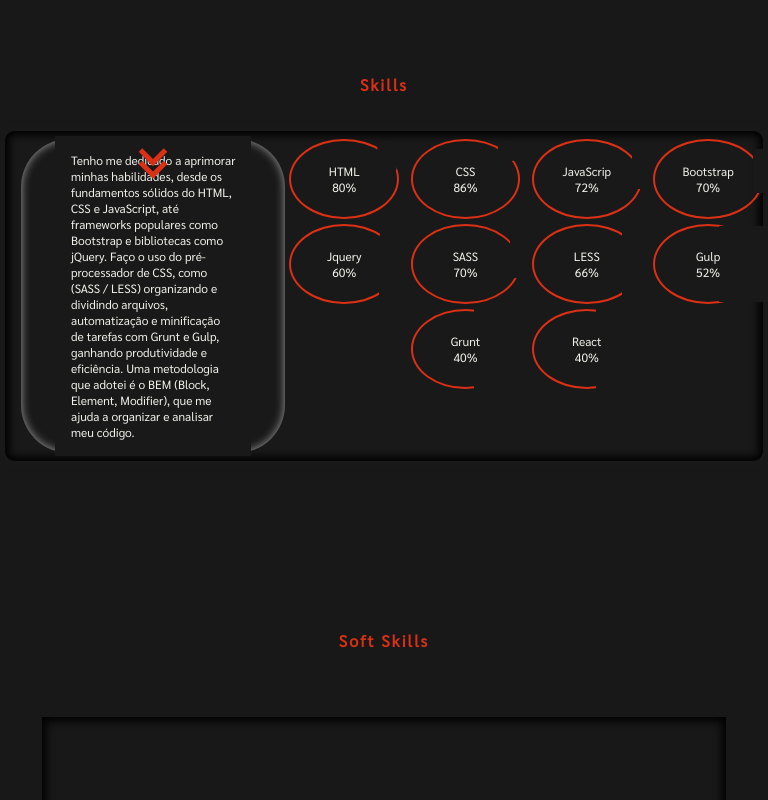
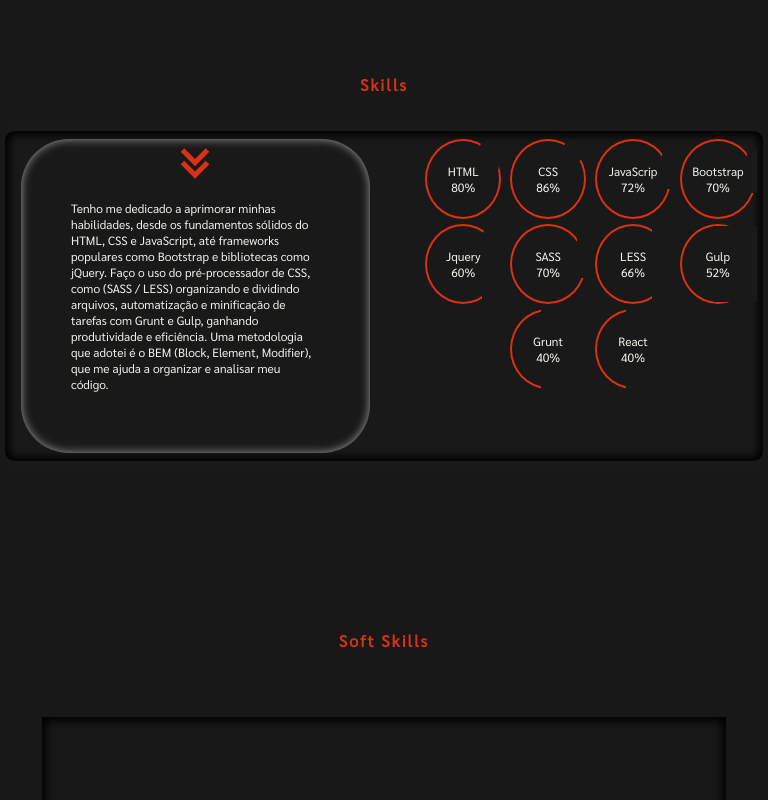
Before and after one commit to jotaMch/Portfolio_Jm, a React (Vite) app: page / in a window 768 px wide. Shown: the part 1100-1900 px from the top of the page. Built offline with nearby package versions, Linux system fonts and the light colour scheme.

Commit message:
media screen tablet

```diff
--- a/src/styles/Habilidades.css
+++ b/src/styles/Habilidades.css
@@ -346,9 +346,9 @@
 @media screen and (min-width: 768px) and (max-width: 1023px) {
 
     .experiencia__skills {
-        margin: 0 auto;
-        width: 90%;
-        grid-template-columns: repeat(4, 23%);
+        margin: 4px auto;
+        width: 50%;
+        grid-template-columns: repeat(4, 20%);
         gap: 2.4%;
         padding: 0 0 100px;
     }
@@ -400,6 +400,75 @@
         width: 100%;
         margin: 0;
     }
+
+
+.experiencia__skills li:nth-child(3) .medida {
+    width: 10px;
+    height: 40px;
+    top: 10%;
+    right: -3px;
+    border-radius: 20% 2% 0 0;
+}
+
+
+.experiencia__skills li:nth-child(4) .medida {
+    width: 10px;
+    height: 44px;
+    top: 10%;
+    right: -3px;
+    border-radius: 20% 2% 0 0;
+}
+
+
+.experiencia__skills li:nth-child(5) .medida {
+    width: 20px;
+    height: 70px;
+    top: 4%;
+    right: -3px;
+    border-radius: 20% 2% 0 0;
+}
+
+.experiencia__skills li:nth-child(6) .medida {
+    width: 10px;
+    height: 44px;
+    top: 10%;
+    right: -3px;
+    border-radius: 20% 2% 0 0;
+}
+
+.experiencia__skills li:nth-child(7) .medida {
+    width: 20px;
+    height: 100%;
+    top: 0;
+    right: -3px;
+    z-index: -1;
+}
+
+.experiencia__skills li:nth-child(8) .medida {
+    width: 44px;
+    height: 100%;
+    top: 0;
+    right: -3px;
+    z-index: -1;
+}
+
+
+.experiencia__skills li:nth-child(9) .medida {
+    width: 46px;
+    height: 110%;
+    top: -2px;
+    right: -3px;
+    z-index: -1;
+}
+
+
+.experiencia__skills li:nth-child(10) .medida {
+    width: 46px;
+    height: 110%;
+    top: -2px;
+    right: -3px;
+    z-index: -1;
+}
 }
 
 @media screen and (max-width: 767px) {
@@ -407,11 +476,81 @@
     .experiencia__skills {
         margin: 0 auto;
         width: 80%;
-        grid-template-columns: repeat(5, 18%);
+        grid-template-columns: repeat(3, 30%);
         margin: 0 auto;
-        gap: 2.4%;
-        padding: 0 0 100px;
+        gap: 4.7%;
+        row-gap: 3px;
+        padding: 20px 0 100px;
     }
+
+
+.experiencia__skills li:nth-child(3) .medida {
+    width: 10px;
+    height: 40px;
+    top: 10%;
+    right: -3px;
+    border-radius: 20% 2% 0 0;
+}
+
+
+.experiencia__skills li:nth-child(4) .medida {
+    width: 10px;
+    height: 44px;
+    top: 10%;
+    right: -3px;
+    border-radius: 20% 2% 0 0;
+}
+
+
+.experiencia__skills li:nth-child(5) .medida {
+    width: 20px;
+    height: 70px;
+    top: 4%;
+    right: -3px;
+    border-radius: 20% 2% 0 0;
+}
+
+.experiencia__skills li:nth-child(6) .medida {
+    width: 10px;
+    height: 44px;
+    top: 10%;
+    right: -3px;
+    border-radius: 20% 2% 0 0;
+}
+
+.experiencia__skills li:nth-child(7) .medida {
+    width: 20px;
+    height: 100%;
+    top: 0;
+    right: -3px;
+    z-index: -1;
+}
+
+.experiencia__skills li:nth-child(8) .medida {
+    width: 44px;
+    height: 100%;
+    top: 0;
+    right: -3px;
+    z-index: -1;
+}
+
+
+.experiencia__skills li:nth-child(9) .medida {
+    width: 46px;
+    height: 110%;
+    top: -2px;
+    right: -3px;
+    z-index: -1;
+}
+
+
+.experiencia__skills li:nth-child(10) .medida {
+    width: 46px;
+    height: 110%;
+    top: -2px;
+    right: -3px;
+    z-index: -1;
+}
 
     .experiencia__skills li {
         width: 100%;
@@ -456,7 +595,7 @@
     }
 
     .experiencia__text svg {
-        height: 60px;
+        height: 40px;
         top: -2px;
         left: 50%;
         translate: -50%;
--- a/src/styles/educacao.css
+++ b/src/styles/educacao.css
@@ -89,12 +89,9 @@
         border: none;
     }
 
-    .educacao__card {
-
-    }
 
     .educacao__card--color {
-        width: 45%;
+        width: 48.9%;
         margin: 0 auto;
         margin-top: 60px;
     }
@@ -112,11 +109,13 @@
 
     .cursos li {
         padding: 0 0 26px;
+        height: 30px;
+        font-size: 10px;
     }
 
     p.text-objetivo {
         width: 80%;
-        font-size: 11px;
+        font-size: 10px;
         margin: 0 auto;
         padding-top: 0;
     }
```
